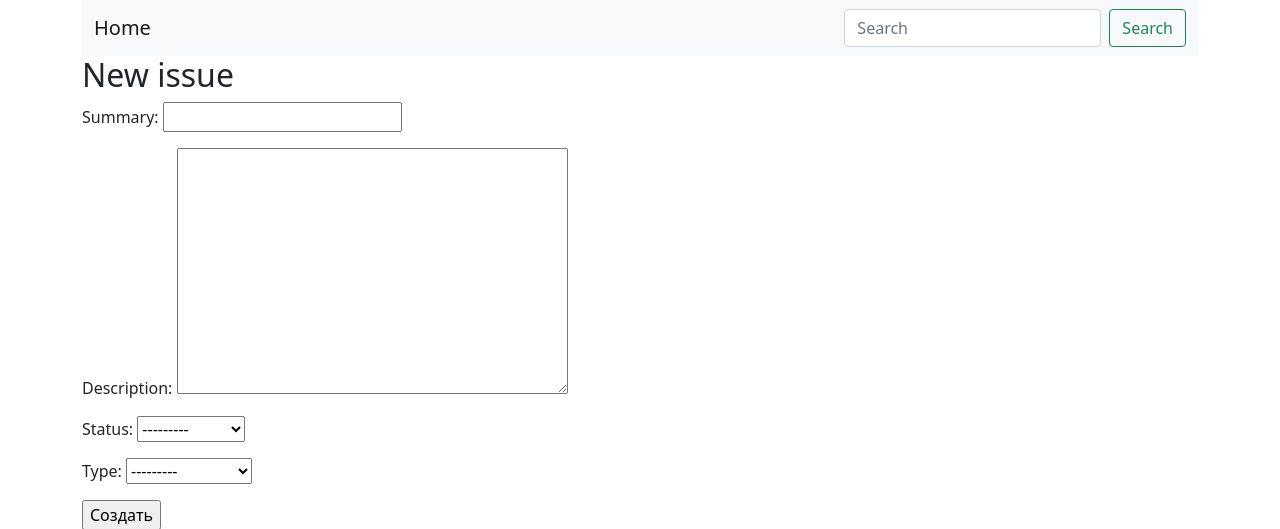
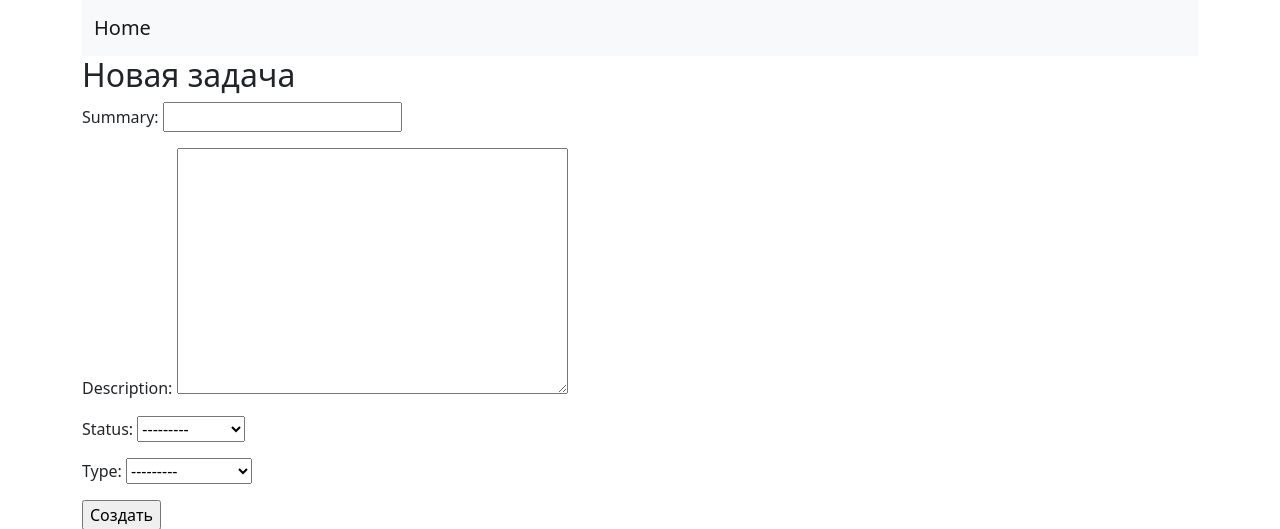
Before and after one commit to pythonDev161221/month_7_issue_tracker, a Django app: page /issue/add/ in a window 1280 px wide. Shown: the top 529 px of the page. Run offline with Django 4.2, Linux system fonts and the light colour scheme; data comes from the database, SQL or seed files in the repository.

Commit message:
some improvements without notable changing generally

```diff
--- a/issue_tracker/webapp/templates/add_issue_view.html
+++ b/issue_tracker/webapp/templates/add_issue_view.html
@@ -4,7 +4,7 @@
 {% block nav %}{% endblock %}
 
 {% block content %}
-    <h2>New issue</h2>
+    <h2>Новая задача</h2>
     <form method="post" action="{% url 'add_issue_view' %}">
     {% include 'partial/issue_form.html' with button_text="Создать" %}
     </form>
--- a/issue_tracker/webapp/templates/base.html
+++ b/issue_tracker/webapp/templates/base.html
@@ -30,10 +30,10 @@
         {% endblock %}
 
       </ul>
-      <form class="d-flex">
-        <input class="form-control me-2" type="search" placeholder="Search" aria-label="Search">
-        <button class="btn btn-outline-success" type="submit">Search</button>
-      </form>
+    {% block search %}
+
+    {% endblock %}
+
     </div>
   </div>
 </nav>
--- a/issue_tracker/webapp/templates/update_issue_view.html
+++ b/issue_tracker/webapp/templates/update_issue_view.html
@@ -3,7 +3,7 @@
 {% block title %}Update page{% endblock %}
 
 {% block content %}
-
+    <h2>Изменение задачи</h2>
     <form action="{% url 'update_issue_view' issue.pk %}" method="post">
     {% include 'partial/issue_form.html' with button_text='Update' %}
     </form>
--- a/issue_tracker/webapp/views.py
+++ b/issue_tracker/webapp/views.py
@@ -51,7 +51,8 @@ class AddIssueView(View):
 
 class UpdateIssueView(View):
     def get(self, request, *args, **kwargs):
-        issue = Issue.objects.get(pk=kwargs.get('issue_pk'))
+        # issue = Issue.objects.get(pk=kwargs.get('issue_pk'))
+        issue = get_object_or_404(Issue, pk=kwargs.get('issue_pk'))
         form = IssueForm(initial={
             'summary': issue.summary,
             'description': issue.description,
```
Also changed, not shown: issue_tracker/webapp/templates/index.html (+7 -0 lines).
